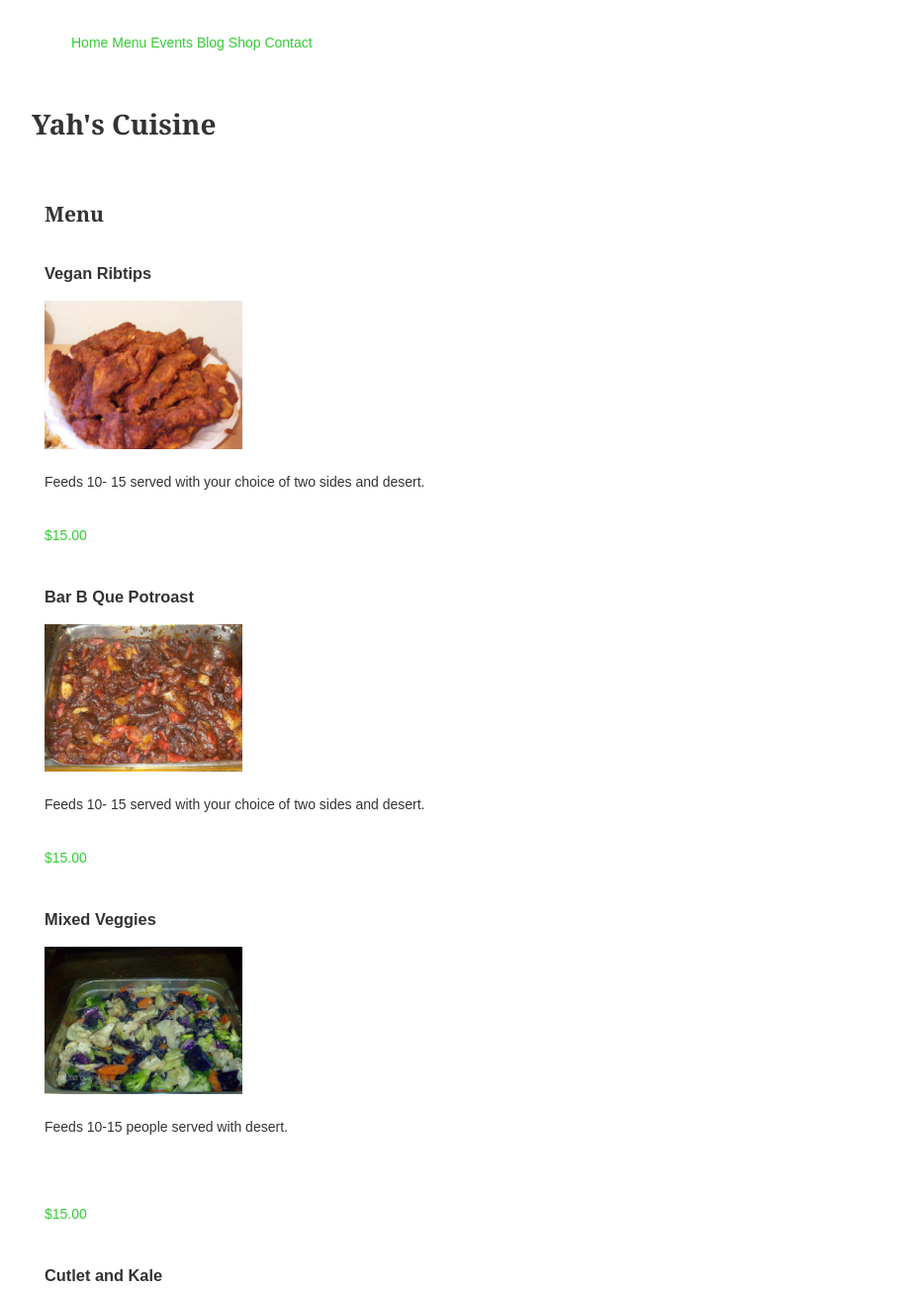
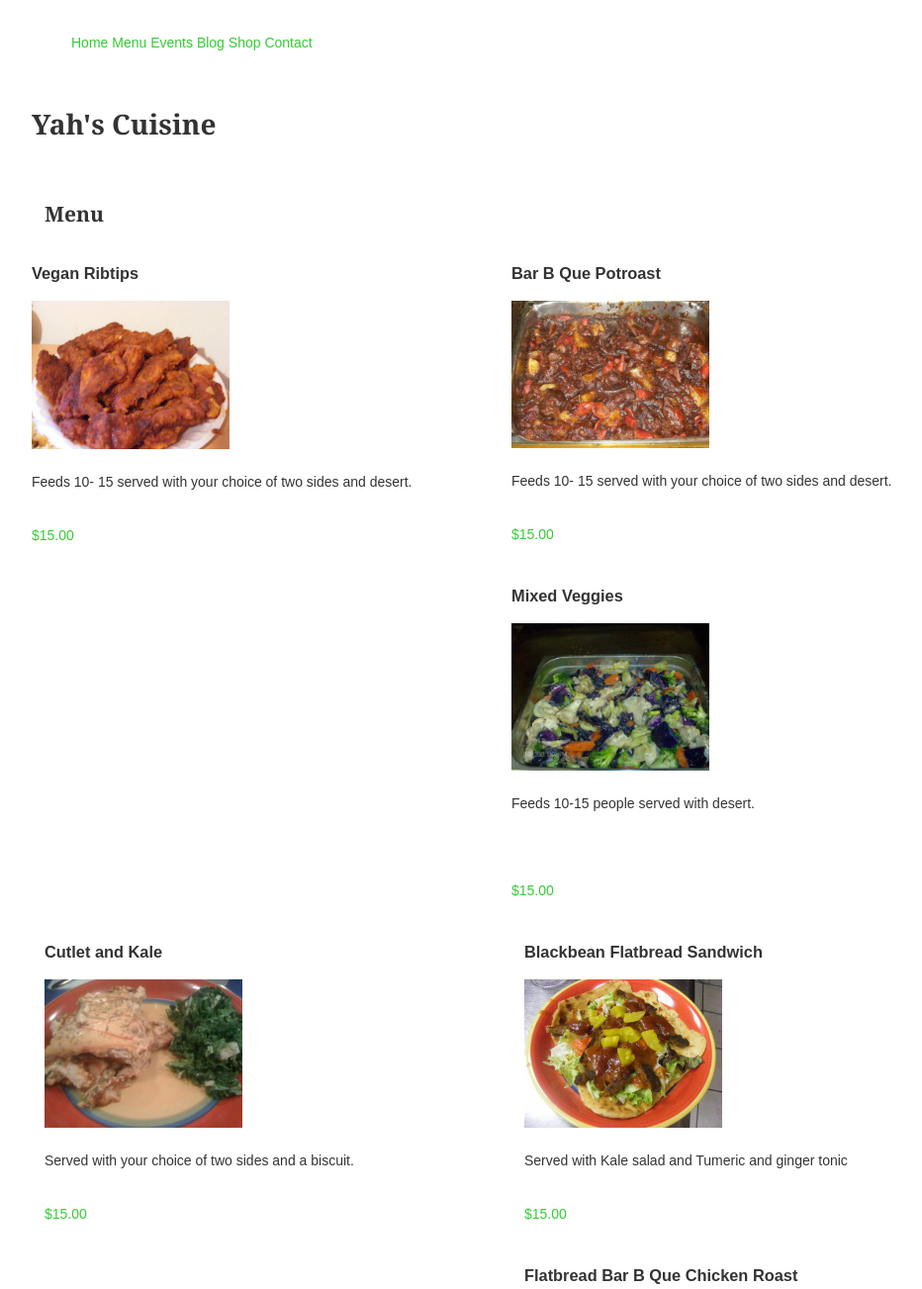
Before and after one commit to Mirajo/yah, a plain HTML site: page menu.html in a window 1280 px wide. Shown: the top 1303 px of the page at 99% size, without its empty margins (123-1055 px from the left). Drawn offline with Linux system fonts and the light colour scheme; a web font is replaced by a local one.

Commit message:
added alpha and omega
added alpha and omega

```diff
--- a/menu.html
+++ b/menu.html
@@ -31,37 +31,37 @@
 	<section class="grid_10">
 	<h2>Menu</h2>
 	</section>
-	<section class="grid_10">
+	<section class="grid_6 alpha">
 	<h3> Vegan Ribtips</h3>
 	<img src="images/Vegan_ribtips.jpg" width="200" height="200" alt="Yah's Cuisine">
 	 <p>Feeds 10- 15 served with your choice of two sides and desert.</p>
 	 <p><a href="#details">$15.00</a></p>
 	 </section>
-	 <section class="grid_10">
+	 <section class="grid_6 alpha">
 	<h3>Bar B Que Potroast</h3>
 	<img src="images/barbQue_potroast.jpg" width="200" height="200" alt="Yah's Cuisine">
 	 <p>Feeds 10- 15 served with your choice of two sides and desert.</p>
 	 <p><a href="#details">$15.00</a></p>
 	 </section>
-	 <section class="grid_10">
+	 <section class="grid_6 alpha">
 	<h3> Mixed Veggies</h3>
 	<img src="images/mixed_veggies.jpg" width="200" height="200" alt="Yah's Cuisine">
 	<p>Feeds 10-15 people served with desert.<p>
 	 <p><a href="#details">$15.00</a></p>
 	 </section>
-	 <section class="grid_10">
+	 <section class="grid_6 omega">
 	<h3> Cutlet and Kale</h3>
 	<img src="images/Cutlet.jpg" width="200" height="200" alt="Yah's Cuisine">
 	<p>Served with your choice of two sides and a biscuit.</p>
 	 <p><a href="#details">$15.00</a></p>
 	 </section>
-	 <section class="grid_10">
+	 <section class="grid_6 omega">
 	<h3>Blackbean Flatbread Sandwich</h3>
 	<img src="images/blackbean_flatbread_sandwich.jpg" width="200" height="200" alt="Yah's Cuisine">
 	<p>Served with Kale salad and Tumeric and ginger tonic</p>
 	 <p><a href="#details">$15.00</a></p>
 	</section>
-	 <section class="grid_10">
+	 <section class="grid_6 omega">
 	<h3>Flatbread Bar B Que Chicken Roast</h3>
 	<img src="images/Flatbread_BarBQue_Chickenroast.jpg" width="200" height="200" alt="Yah's Cuisine">
 	<p>Served with Kale salad and Tumeric and ginger tonic</p>
```
